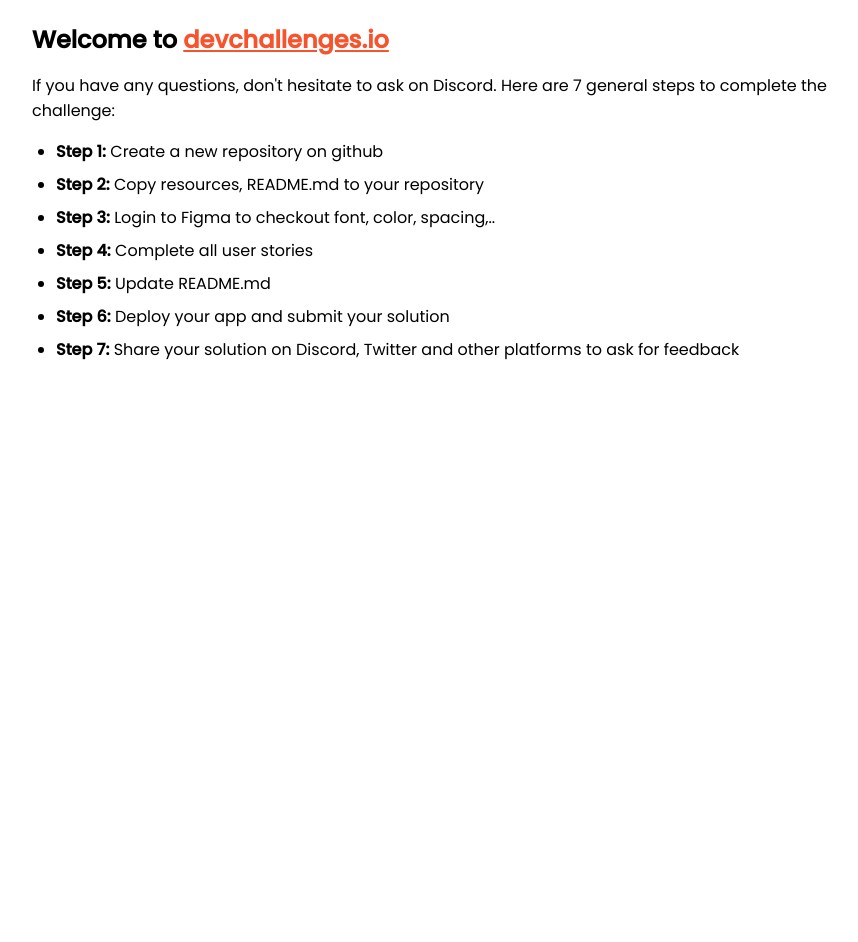
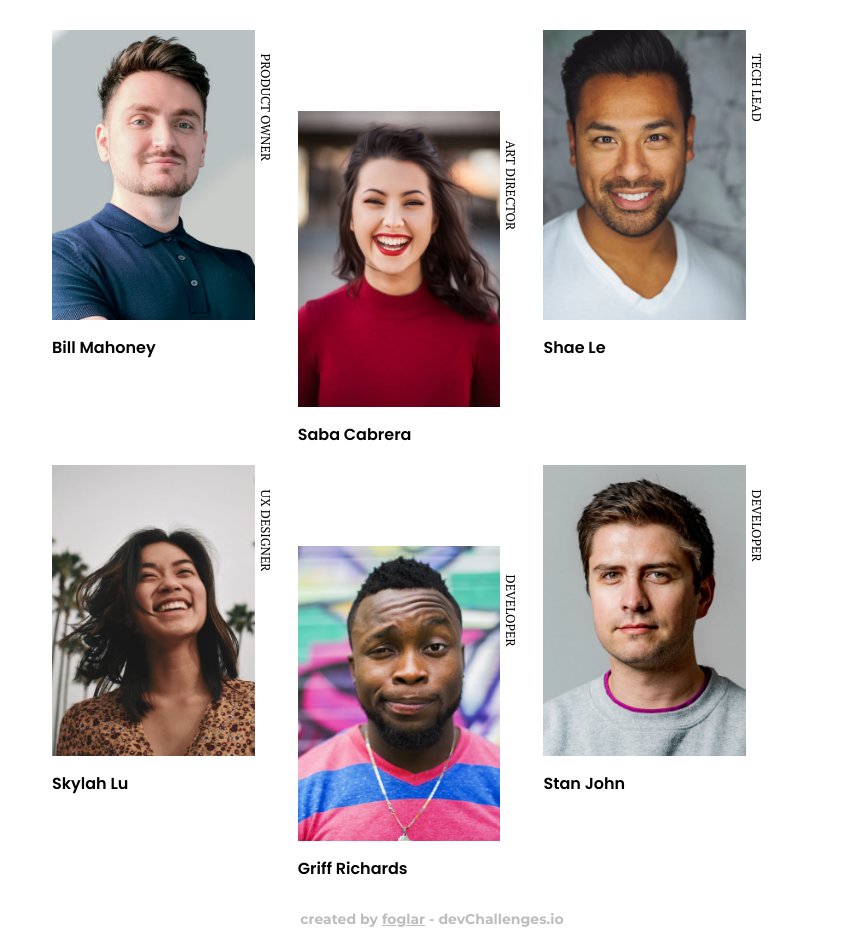
Before and after one commit to foglar/my-team-page-devchallenge, a plain HTML site: page index.html in a window 1280 px wide. Shown: the part 218-1160 px from the top of the page, without its empty margins (208-1066 px from the left). Before the commit the page ends 800 px from the top, so only its background shows below. Drawn offline with Linux system fonts and the light colour scheme.

Commit message:
Finnal version

```diff
--- a/index.html
+++ b/index.html
@@ -5,7 +5,7 @@
     <meta
       name="viewport"
       content="width=device-width, initial-scale=1,
-  maximum-scale=5"
+      maximum-scale=5"
     />
 
     <link rel="icon" href="devchallenges.png" />
@@ -21,75 +21,61 @@
       rel="stylesheet"
     />
 
-    <title>Devchallenges</title>
+    <title>My team page / Devchallenge by foglar</title>
 
-    <style>
-      body {
-        font-family: "Poppins", sans-serif;
-      }
-
-      ul {
-        padding-left: 24px;
-      }
-
-      li {
-        margin-bottom: 8px;
-      }
-
-      .welcome {
-        max-width: 800px;
-        margin: 0 auto;
-      }
-
-      .welcome-text {
-        margin-top: 30vh;
-        font-weight: 500;
-      }
-
-      .welcome-text p {
-        font-size: 1rem;
-        font-weight: 400;
-      }
-
-      .welcome-text h1 {
-        font-size: 1.5rem;
-      }
-
-      .welcome-text a {
-        color: #f7542e;
-      }
-    </style>
+    <link rel="stylesheet" href="style.css" />
   </head>
   <body>
-    <div class="welcome">
-      <div class="welcome-text">
-        <h1>
-          Welcome to
-          <a href="https://devchallenges.io/" target="_blank"
-            >devchallenges.io</a
-          >
-        </h1>
-
+    <header>
+      <div class="box">
+        <h1>The creative crew</h1>
+      </div>
+      <div class="box text">
+        <h2>Who we are</h2>
         <p>
-          If you have any questions, don't hesitate to ask on Discord. Here are
-          7 general steps to complete the challenge:
+          We are team of creatively diverse. driven. innovative individuals
+          working in various locations from the world.
         </p>
       </div>
-
-      <ul>
-        <li><b>Step 1:</b> Create a new repository on github</li>
-        <li><b>Step 2:</b> Copy resources, README.md to your repository</li>
-        <li>
-          <b>Step 3:</b> Login to Figma to checkout font, color, spacing,..
-        </li>
-        <li><b>Step 4:</b> Complete all user stories</li>
-        <li><b>Step 5:</b> Update README.md</li>
-        <li><b>Step 6:</b> Deploy your app and submit your solution</li>
-        <li>
-          <b>Step 7:</b> Share your solution on Discord, Twitter and other
-          platforms to ask for feedback
-        </li>
-      </ul>
-    </div>
+    </header>
+    <main>
+      <div class="grid">
+        <figure>
+          <img src="photo1.png" alt="Bill Mahoney" />
+          <figcaption>Bill Mahoney</figcaption>
+          <p class="prof">Product owner</p>
+        </figure>
+        <figure class="middle small-middle">
+          <img src="photo2.png" alt="Saba Cabrera" />
+          <figcaption>Saba Cabrera</figcaption>
+          <p class="prof">Art director</p>
+        </figure>
+        <figure>
+          <img src="photo3.png" alt="Shae Le" />
+          <figcaption>Shae Le</figcaption>
+          <p class="prof">Tech Lead</p>
+        </figure>
+        <figure class="small-middle">
+          <img src="photo4.png" alt="Skylah Lu" />
+          <figcaption>Skylah Lu</figcaption>
+          <p class="prof">UX Designer</p>
+        </figure>
+        <figure class="middle">
+          <img src="photo5.png" alt="Griff Richards" />
+          <figcaption>Griff Richards</figcaption>
+          <p class="prof">Developer</p>
+        </figure>
+        <figure class="small-middle">
+          <img src="photo6.png" alt="Stan John" />
+          <figcaption>Stan John</figcaption>
+          <p class="prof">DEveloper</p>
+        </figure>
+      </div>
+    </main>
+    <footer>
+      <p class="footer">
+        created by <span class="name">foglar</span> - devChallenges.io
+      </p>
+    </footer>
   </body>
 </html>
--- /dev/null
+++ b/style.css
@@ -0,0 +1,170 @@
+/*Import*/
+@import url('https://fonts.googleapis.com/css2?family=Montserrat:wght@700&family=PT+Serif:wght@400;700&family=Poppins:wght@400;600&display=swap');
+
+:root {
+    --fontDefault: 'Poppins', sans-serif;
+    --fontSecondary: 'PT Serif', serif;
+    --fontFooter: 'Montserrat', sans-serif;
+
+    --Black: #000000;
+    --fontSizeHeader: 3.4rem;
+    --fontSizeText: 1.7rem;
+    --semiBold: 600;
+    --normalWeight: 400;
+    --spaceingDefault: -0.035em;
+}
+
+body {
+    margin-left: auto;
+    margin-right: auto;
+    width: 60%;
+    height: auto;
+}
+
+header {
+    display: flex;
+    margin-top: 5%;
+}
+
+main {
+    display: flex;
+    margin-top: 5%;
+}
+
+h1 {
+    font-family: var(--fontSecondary);
+    font-size: 36px;
+    font-weight: 700;
+    line-height: 47.7px;
+    letter-spacing: -4.5%;
+
+    color: var(--Black);
+}
+
+h2 {
+    font-family: var(--fontSecondary);
+    font-size: 18px;
+    font-weight: var(--semiBold);
+    line-height: 27px;
+    letter-spacing: -0.045em;
+}
+
+p {
+    font-family: var(--fontDefault);
+    font-size: 1rem;
+    font-weight: 400;
+    line-height: 27px;
+}
+
+figure {
+    margin-block-start: 1em;
+    margin-block-end: 1em;
+    margin-inline-start: 4px;
+    margin-inline-end: 4px;
+
+    width: 100%;
+    height: auto;
+}
+
+figcaption {
+    font-family: var(--fontDefault);
+    font-size: 1rem;
+    font-weight: var(--semiBold);
+    line-height: 27px;
+
+    margin-top: 5%;
+
+    display: block;
+}
+
+img {
+    width: 100%;
+    height: auto;
+}
+
+.box {
+    width: 50%;
+    display: block;
+}
+
+.text {
+    width: 40%;
+}
+
+.grid {
+    width: 80%;
+    display: grid;
+    grid-template-columns: repeat(3,33%);  /* 3 columns */
+    grid-template-rows: repeat(3,33%); /* 3 rows  */
+    grid-gap: 20% 7%;
+}
+
+.middle {
+    position: relative;
+    top: 30%;
+}
+
+.prof {
+    font-family: var(--fontSecondary);
+    font-size: 0.8rem;
+    font-weight: 400;
+    line-height: 15.9px;
+    text-transform: uppercase;
+
+    position: relative;
+    bottom: 95%;
+    left: 55%;
+    transform: rotate(90deg);
+}
+
+@media (max-width: 768px) {
+    header {
+        display: block;
+    }
+
+    .box {
+        width: 100%;
+    }
+
+    .grid {
+        width: 100%;
+        display: grid;
+        grid-template-columns: repeat(2,50%);  /* 3 columns */
+        grid-template-rows: repeat(3,27%); /* 3 rows  */
+        grid-gap: 5% 7%;
+    }
+
+    .middle {
+        top: 0%;
+    }
+
+    .small-middle {
+        position: relative;
+        top: 15%;
+    }
+
+    .prof {
+        bottom: 80%;
+    }
+
+    .small-middle .prof {
+        bottom: 75%;
+    }
+}
+
+.footer {
+  font-family: var(--fontFooter);
+  font-size: 14px;
+  color: #bdbdbd;
+  line-height: 17.07px;
+
+  width: fit-content;
+
+  margin-top: 10%;
+  margin-left: auto;
+  margin-right: auto;
+}
+
+.name {
+  text-decoration: underline;
+}
```
Also changed, not shown: prototype.html (added, +81 -0 lines).
